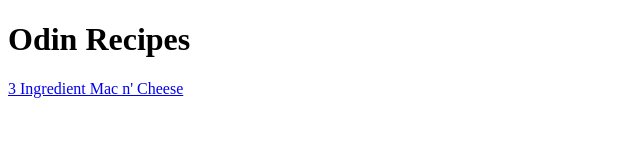
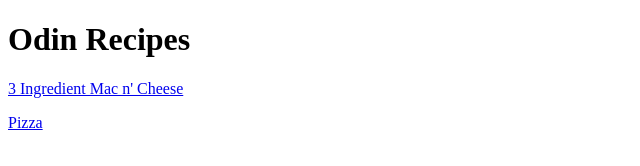
Before and after one commit to caprafalconeri/odin-recipes, a plain HTML site: page index.html in a window 1280 px wide. Shown: the full height of the page, 0-640 px from the left. Drawn offline with Linux system fonts and the light colour scheme.

Commit message:
Add new pizza recipe to index.html

```diff
--- a/index.html
+++ b/index.html
@@ -9,5 +9,6 @@
     <h1>Odin Recipes</h1>
 
     <p><a href="./recipes/macncheese.html">3 Ingredient Mac n' Cheese</a></p>
+    <p><a href="./recipes/pizza.html">Pizza</a></p>
 </body>
 </html>
```
